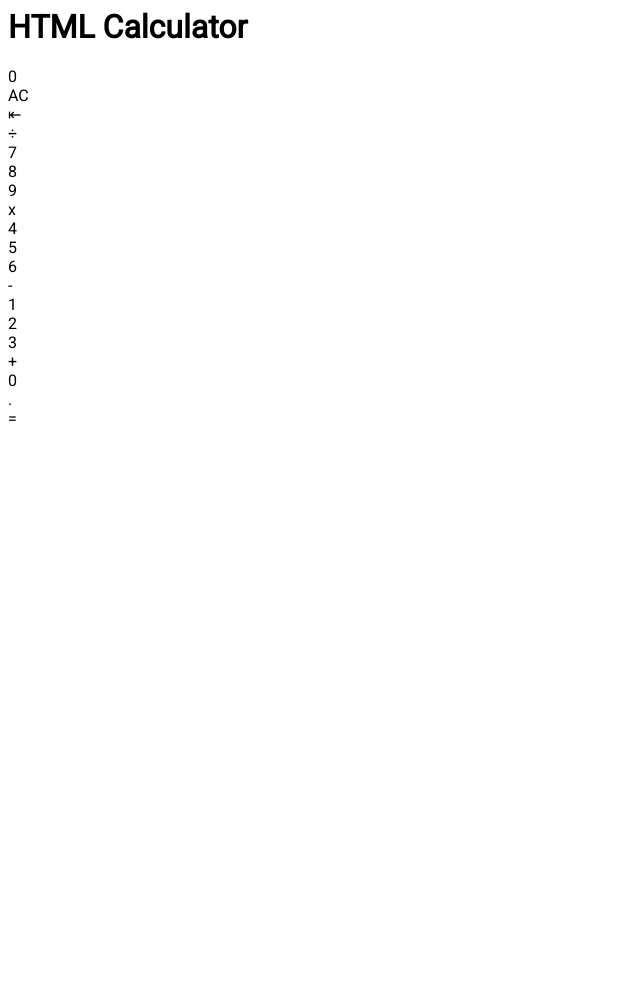
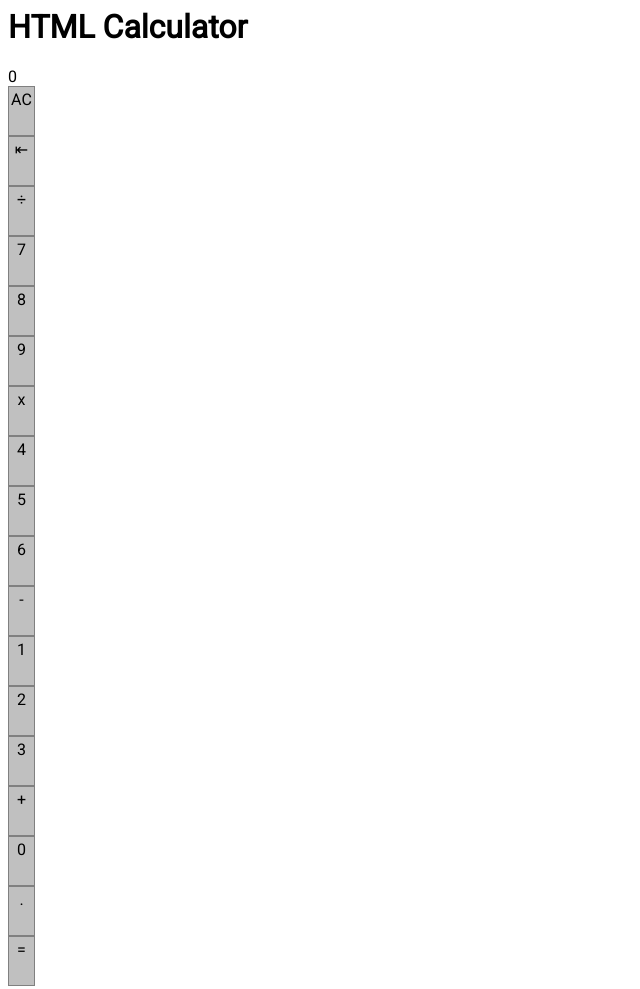
Before and after one commit to dianawallace/Calculator, a plain HTML site: page index.html in a window 1280 px wide. Shown: the whole page, without its empty margins (0-640 px from the left). Before the commit the page ends 800 px from the top, so only its background shows below. Drawn offline with Linux system fonts and the light colour scheme.

Commit message:
added css to calc-btn class

```diff
--- a/style.css
+++ b/style.css
@@ -3,3 +3,16 @@
 body {
     font-family: 'Roboto', sans-serif;
 }
+
+.calc-btn {
+    background-color: silver;
+    color: black;
+    width: 25px;
+    height: 45px;
+    border: 1px solid gray;
+    text-align: center;
+    cursor: pointer;
+    font-size 32px;
+    font-weight: 100;
+    padding-top: 3px;
+}
```
